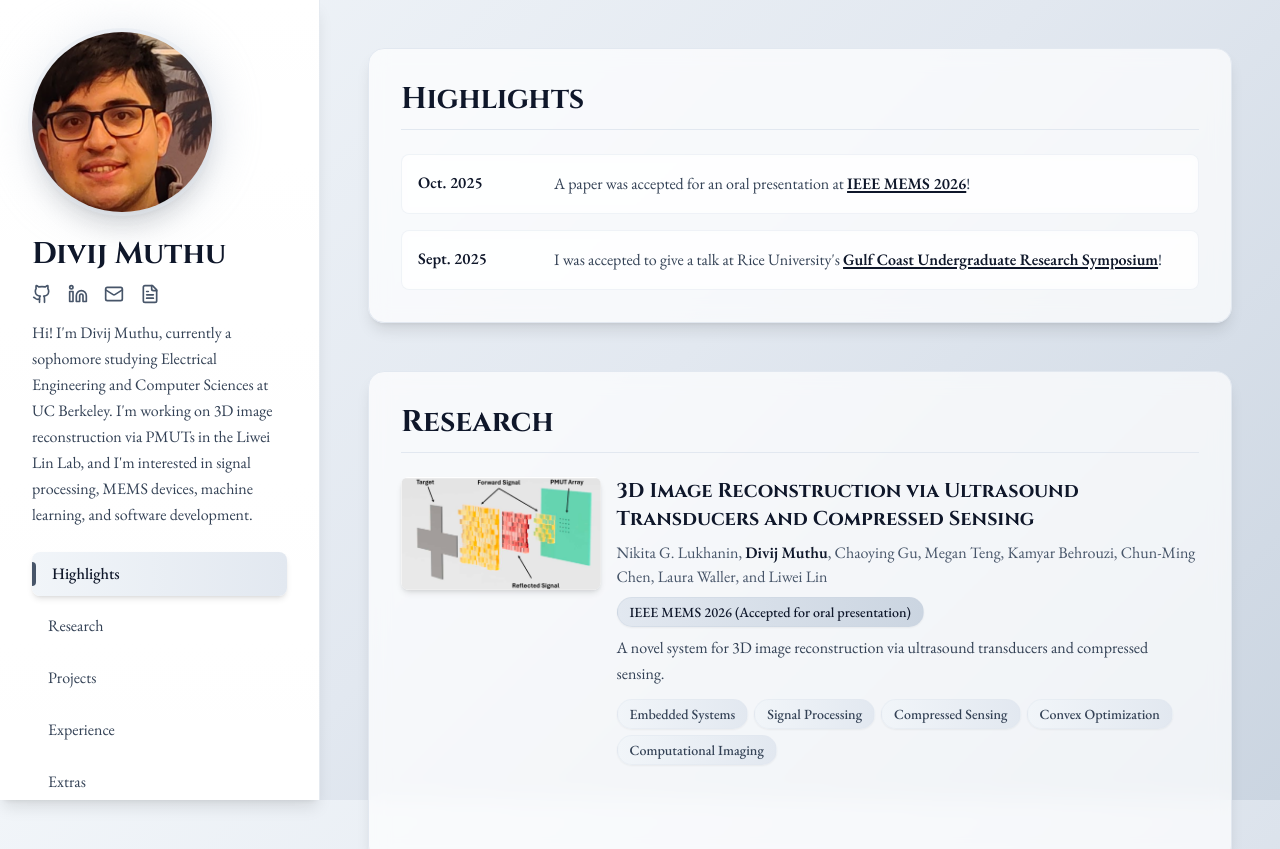
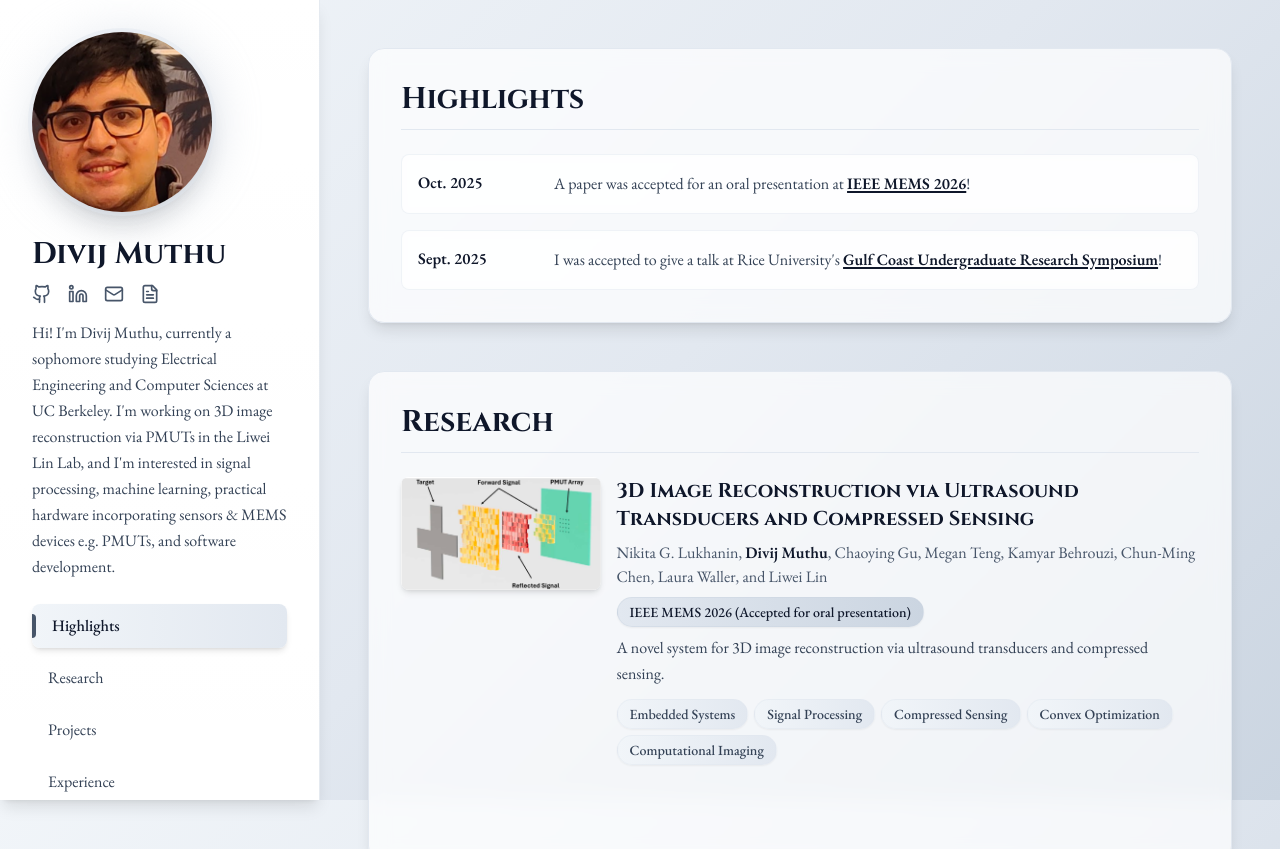
Before and after one commit to divijmuthu/divijmuthu.github.io, a Next.js app: page / in a window 1280 px wide. Shown: the top 849 px of the page. Built offline with nearby package versions, Linux system fonts and the light colour scheme.

Commit message:
Update content.ts

```diff
--- a/data/content.ts
+++ b/data/content.ts
@@ -69,7 +69,7 @@ export const content: Content = {
   profile: {
     name: "Divij Muthu",
     tagline: "Studying EECS at UC Berkeley",
-    bio: "Hi! I'm Divij Muthu, currently a sophomore studying Electrical Engineering and Computer Sciences at UC Berkeley. I'm working on 3D image reconstruction via PMUTs in the Liwei Lin Lab, and I'm interested in signal processing, MEMS devices, machine learning, and software development.",
+    bio: "Hi! I'm Divij Muthu, currently a sophomore studying Electrical Engineering and Computer Sciences at UC Berkeley. I'm working on 3D image reconstruction via PMUTs in the Liwei Lin Lab, and I'm interested in signal processing, machine learning, practical hardware incorporating sensors & MEMS devices e.g. PMUTs, and software development.",
     image: "/images/profile.jpg",
     hobbies: ["Badminton", "Video Games", "Music"],
     social: {
```
